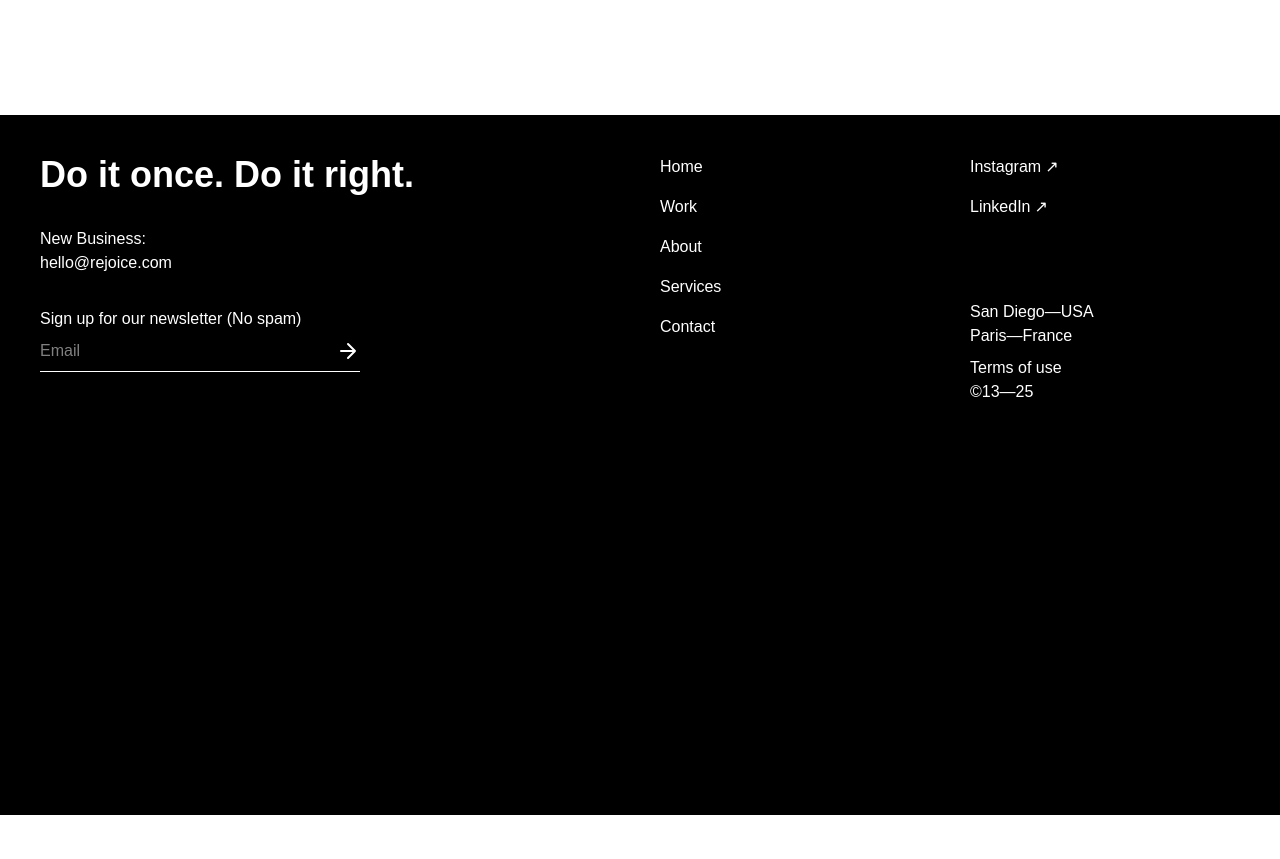
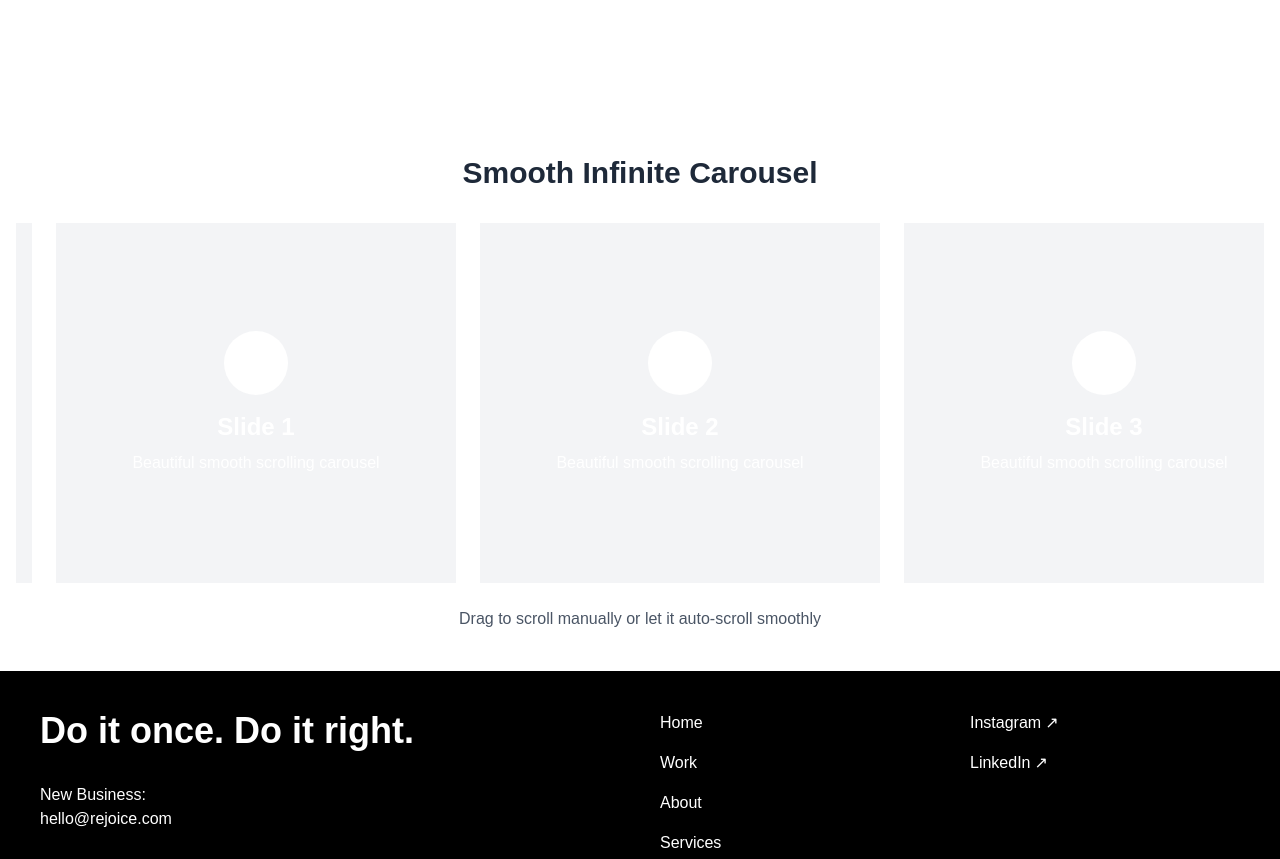
Before and after one commit to hussainxd01/zenvok, a Next.js app in the folder client/: page / in a window 1280 px wide. Shown: the part 3065-3924 px from the top of the page. Before the commit the page ends 3880 px from the top, so only its background shows below. Built offline with nearby package versions, Linux system fonts and the light colour scheme; a web font is replaced by a local one.

Commit message:
added slider in homepage

```diff
--- a/client/src/app/page.js
+++ b/client/src/app/page.js
@@ -7,7 +7,7 @@ import Footer from "@/components/footer";
 import Approach from "@/components/approach";
 import Space from "@/components/space";
 import Navbar from "@/components/navbar";
-// import InfiniteCarousel from "@/components/infinite-carousel";
+import InfiniteCarousel from "@/components/infinite-carousel";
 
 export default function Home() {
   return (
@@ -18,7 +18,7 @@ export default function Home() {
       <Statement />
       {/* <Space /> */}
       <Approach />
-      {/* <InfiniteCarousel /> */}
+      <InfiniteCarousel />
       <Footer />
     </>
   );
--- a/client/src/components/infinite-carousel.jsx
+++ b/client/src/components/infinite-carousel.jsx
@@ -1,233 +1,199 @@
-import { useEffect, useRef, useState } from "react";
-import Image from "next/image";
-import { gsap } from "gsap";
+import { useEffect, useRef, useState, useCallback } from "react";
 
 export default function InfiniteCarousel() {
   const [isDragging, setIsDragging] = useState(false);
   const [startX, setStartX] = useState(0);
   const [scrollLeft, setScrollLeft] = useState(0);
   const carouselRef = useRef(null);
-  const sliderRef = useRef(null);
   const animationRef = useRef(null);
+  const lastTimeRef = useRef(0);
 
-  // Sample slides with images - replace with your own content
+  // Sample slides - simplified without images
   const slides = [
     {
       id: 1,
-      color: "bg-blue-500",
+      color: "bg-gradient-to-br from-blue-500 to-blue-600",
       text: "Slide 1",
-      imageSrc: "/api/placeholder/800/500",
-      alt: "Slide 1 Image",
     },
     {
       id: 2,
-      color: "bg-red-500",
+      color: "bg-gradient-to-br from-red-500 to-red-600",
       text: "Slide 2",
-      imageSrc: "/api/placeholder/800/500",
-      alt: "Slide 2 Image",
     },
     {
       id: 3,
-      color: "bg-green-500",
+      color: "bg-gradient-to-br from-green-500 to-green-600",
       text: "Slide 3",
-      imageSrc: "/api/placeholder/800/500",
-      alt: "Slide 3 Image",
     },
     {
       id: 4,
-      color: "bg-yellow-500",
+      color: "bg-gradient-to-br from-yellow-500 to-yellow-600",
       text: "Slide 4",
-      imageSrc: "/api/placeholder/800/500",
-      alt: "Slide 4 Image",
     },
     {
       id: 5,
-      color: "bg-purple-500",
+      color: "bg-gradient-to-br from-purple-500 to-purple-600",
       text: "Slide 5",
-      imageSrc: "/api/placeholder/800/500",
-      alt: "Slide 5 Image",
     },
   ];
 
-  // Setup automatic infinite scrolling
+  // Create tripled slides for seamless infinite loop
+  const tripledSlides = [...slides, ...slides, ...slides];
+
+  // Smooth animation with requestAnimationFrame and deltaTime
+  const animate = useCallback(
+    (currentTime) => {
+      if (!carouselRef.current || isDragging) {
+        animationRef.current = requestAnimationFrame(animate);
+        return;
+      }
+
+      const deltaTime = currentTime - lastTimeRef.current;
+      lastTimeRef.current = currentTime;
+
+      const carousel = carouselRef.current;
+      const scrollSpeed = 10; // pixels per second
+      const scrollAmount = (scrollSpeed * deltaTime) / 1000;
+
+      carousel.scrollLeft += scrollAmount;
+
+      // Get slide width dynamically
+      const slideWidth = carousel.offsetWidth / 3; // Assuming 3 slides visible
+      const totalSlides = slides.length;
+      const sectionWidth = slideWidth * totalSlides;
+
+      // Seamless loop logic
+      if (carousel.scrollLeft >= sectionWidth * 2) {
+        carousel.scrollLeft = sectionWidth;
+      } else if (carousel.scrollLeft <= 0) {
+        carousel.scrollLeft = sectionWidth;
+      }
+
+      animationRef.current = requestAnimationFrame(animate);
+    },
+    [isDragging, slides.length]
+  );
+
+  // Initialize carousel position and start animation
   useEffect(() => {
     const carousel = carouselRef.current;
-    const slider = sliderRef.current;
+    if (!carousel) return;
 
-    // Create duplicated slides for infinite effect
-    const duplicateSlides = () => {
-      // First duplicate all slides for the beginning
-      const originalSlides = Array.from(slider.children);
-      originalSlides.forEach((slide) => {
-        const clone = slide.cloneNode(true);
-        slider.appendChild(clone);
-      });
+    // Set initial position to middle section
+    const slideWidth = carousel.offsetWidth / 3;
+    carousel.scrollLeft = slideWidth * slides.length;
 
-      // Then duplicate again for the end
-      originalSlides.forEach((slide) => {
-        const clone = slide.cloneNode(true);
-        slider.prepend(clone);
-      });
+    // Start animation
+    lastTimeRef.current = performance.now();
+    animationRef.current = requestAnimationFrame(animate);
 
-      // Position in the middle
-      const slideWidth = slider.children[0].offsetWidth;
-      carousel.scrollLeft = slideWidth * originalSlides.length;
-    };
-
-    duplicateSlides();
-
-    // Setup automatic animation
-    const autoScroll = () => {
-      const carousel = carouselRef.current;
-      if (!carousel || isDragging) return;
-
-      const scrollAmount = 1; // Pixels to scroll per frame
-      carousel.scrollLeft += scrollAmount;
-
-      // Check if we need to loop back
-      const totalWidth = slider.scrollWidth;
-      const visibleWidth = carousel.offsetWidth;
-      const maxScrollLeft = totalWidth - visibleWidth;
-
-      if (carousel.scrollLeft >= maxScrollLeft - 5) {
-        // Reset to one-third point (after first set of duplicates)
-        carousel.scrollLeft = visibleWidth;
-      } else if (carousel.scrollLeft <= 5) {
-        // Reset to two-thirds point (before last set of duplicates)
-        carousel.scrollLeft = maxScrollLeft - visibleWidth;
-      }
-
-      animationRef.current = requestAnimationFrame(autoScroll);
-    };
-
-    // Start the animation
-    animationRef.current = requestAnimationFrame(autoScroll);
-
-    // Cleanup
     return () => {
       if (animationRef.current) {
         cancelAnimationFrame(animationRef.current);
       }
     };
-  }, [isDragging]);
+  }, [animate, slides.length]);
 
-  // Mouse and touch event handlers for manual sliding
-  const handleMouseDown = (e) => {
+  // Optimized mouse handlers
+  const handleStart = useCallback((clientX) => {
+    const carousel = carouselRef.current;
+    if (!carousel) return;
+
     setIsDragging(true);
-    setStartX(e.pageX - carouselRef.current.offsetLeft);
-    setScrollLeft(carouselRef.current.scrollLeft);
+    setStartX(clientX - carousel.offsetLeft);
+    setScrollLeft(carousel.scrollLeft);
 
-    // Pause the automatic animation
     if (animationRef.current) {
       cancelAnimationFrame(animationRef.current);
     }
-  };
+  }, []);
 
-  const handleMouseUp = () => {
+  const handleEnd = useCallback(() => {
     setIsDragging(false);
 
-    // Resume the automatic animation
-    if (!animationRef.current) {
-      animationRef.current = requestAnimationFrame(() => {
-        const autoScroll = () => {
-          const carousel = carouselRef.current;
-          if (!carousel || isDragging) return;
+    // Resume animation
+    lastTimeRef.current = performance.now();
+    animationRef.current = requestAnimationFrame(animate);
+  }, [animate]);
 
-          carousel.scrollLeft += 1;
-
-          // Check if we need to loop back
-          const totalWidth = sliderRef.current.scrollWidth;
-          const visibleWidth = carousel.offsetWidth;
-          const maxScrollLeft = totalWidth - visibleWidth;
-
-          if (carousel.scrollLeft >= maxScrollLeft - 5) {
-            carousel.scrollLeft = visibleWidth;
-          } else if (carousel.scrollLeft <= 5) {
-            carousel.scrollLeft = maxScrollLeft - visibleWidth;
-          }
-
-          animationRef.current = requestAnimationFrame(autoScroll);
-        };
-        autoScroll();
-      });
-    }
-  };
-
-  const handleMouseMove = (e) => {
+  const handleMove = useCallback(
+    (clientX) => {
       if (!isDragging) return;
 
-    const x = e.pageX - carouselRef.current.offsetLeft;
-    const walk = (x - startX) * 2; // Adjust speed
-    carouselRef.current.scrollLeft = scrollLeft - walk;
+      const carousel = carouselRef.current;
+      if (!carousel) return;
 
+      const x = clientX - carousel.offsetLeft;
+      const walk = (x - startX) * 1.5;
+      carousel.scrollLeft = scrollLeft - walk;
+    },
+    [isDragging, startX, scrollLeft]
+  );
+
+  // Mouse events
+  const handleMouseDown = (e) => handleStart(e.pageX);
+  const handleMouseUp = () => handleEnd();
+  const handleMouseMove = (e) => handleMove(e.pageX);
+
+  // Touch events
+  const handleTouchStart = (e) => {
     e.preventDefault();
+    handleStart(e.touches[0].pageX);
   };
-
-  const handleTouchStart = (e) => {
-    setIsDragging(true);
-    setStartX(e.touches[0].pageX - carouselRef.current.offsetLeft);
-    setScrollLeft(carouselRef.current.scrollLeft);
-
-    // Pause the automatic animation
-    if (animationRef.current) {
-      cancelAnimationFrame(animationRef.current);
-    }
+  const handleTouchEnd = (e) => {
+    e.preventDefault();
+    handleEnd();
   };
-
   const handleTouchMove = (e) => {
-    if (!isDragging) return;
-
-    const x = e.touches[0].pageX - carouselRef.current.offsetLeft;
-    const walk = (x - startX) * 2;
-    carouselRef.current.scrollLeft = scrollLeft - walk;
-
     e.preventDefault();
+    handleMove(e.touches[0].pageX);
   };
-
-  // Apply smooth animation when dragging ends
-  useEffect(() => {
-    if (!isDragging && carouselRef.current) {
-      gsap.to(carouselRef.current, {
-        duration: 0.5,
-        ease: "power2.out",
-      });
-    }
-  }, [isDragging]);
 
   return (
     <div className="w-full bg-white py-10">
+      <div className="w-full mx-auto px-4">
+        <h2 className="text-3xl font-bold text-center mb-8 text-gray-800">
+          Smooth Infinite Carousel
+        </h2>
         <div
           ref={carouselRef}
-        className="overflow-hidden cursor-grab relative"
+          className="overflow-hidden cursor-grab active:cursor-grabbing select-none"
           onMouseDown={handleMouseDown}
           onMouseUp={handleMouseUp}
           onMouseLeave={handleMouseUp}
           onMouseMove={handleMouseMove}
           onTouchStart={handleTouchStart}
-        onTouchEnd={handleMouseUp}
+          onTouchEnd={handleTouchEnd}
           onTouchMove={handleTouchMove}
+          style={{ scrollbarWidth: "none", msOverflowStyle: "none" }}
         >
+          <div className="flex gap-6" style={{ width: "max-content" }}>
+            {tripledSlides.map((slide, index) => (
               <div
-          ref={sliderRef}
-          className="flex transition-transform whitespace-nowrap gap-10"
+                key={`${slide.id}-${index}`}
+                className={`flex-shrink-0 w-100 h-90 bg-gray-100
+                  flex items-center justify-center text-white
+                   transition-shadow duration-300
+                  transform  transition-transform`}
               >
-          {slides.map((slide) => (
+                <div className="text-center p-6">
                   <div
-              key={slide.id}
-              className={`flex-shrink-0 w-full md:w-1/2 lg:w-1/3 p-4 ${slide.color} h-96 flex flex-col items-center justify-center text-white rounded-lg overflow-hidden`}
+                    className="w-16 h-16 bg-white bg-opacity-20 rounded-full
+                    flex items-center justify-center mb-4 mx-auto"
                   >
-              <div className="relative w-full h-52 mb-4">
-                <Image
-                  src={slide.imageSrc}
-                  alt={slide.alt}
-                  fill
-                  className="object-cover rounded-lg"
-                  priority
-                />
+                    <span className="text-2xl font-bold">{slide.id}</span>
                   </div>
-              <div className="absolute inset-0">{slide.text}</div>
+                  <h3 className="text-2xl font-bold mb-2">{slide.text}</h3>
+                  <p className="text-white text-opacity-90">
+                    Beautiful smooth scrolling carousel
+                  </p>
+                </div>
               </div>
             ))}
+          </div>
+        </div>
+        <div className="text-center mt-6 text-gray-600">
+          Drag to scroll manually or let it auto-scroll smoothly
         </div>
       </div>
     </div>
```
Lines whose indentation alone changed are shown as unchanged.
